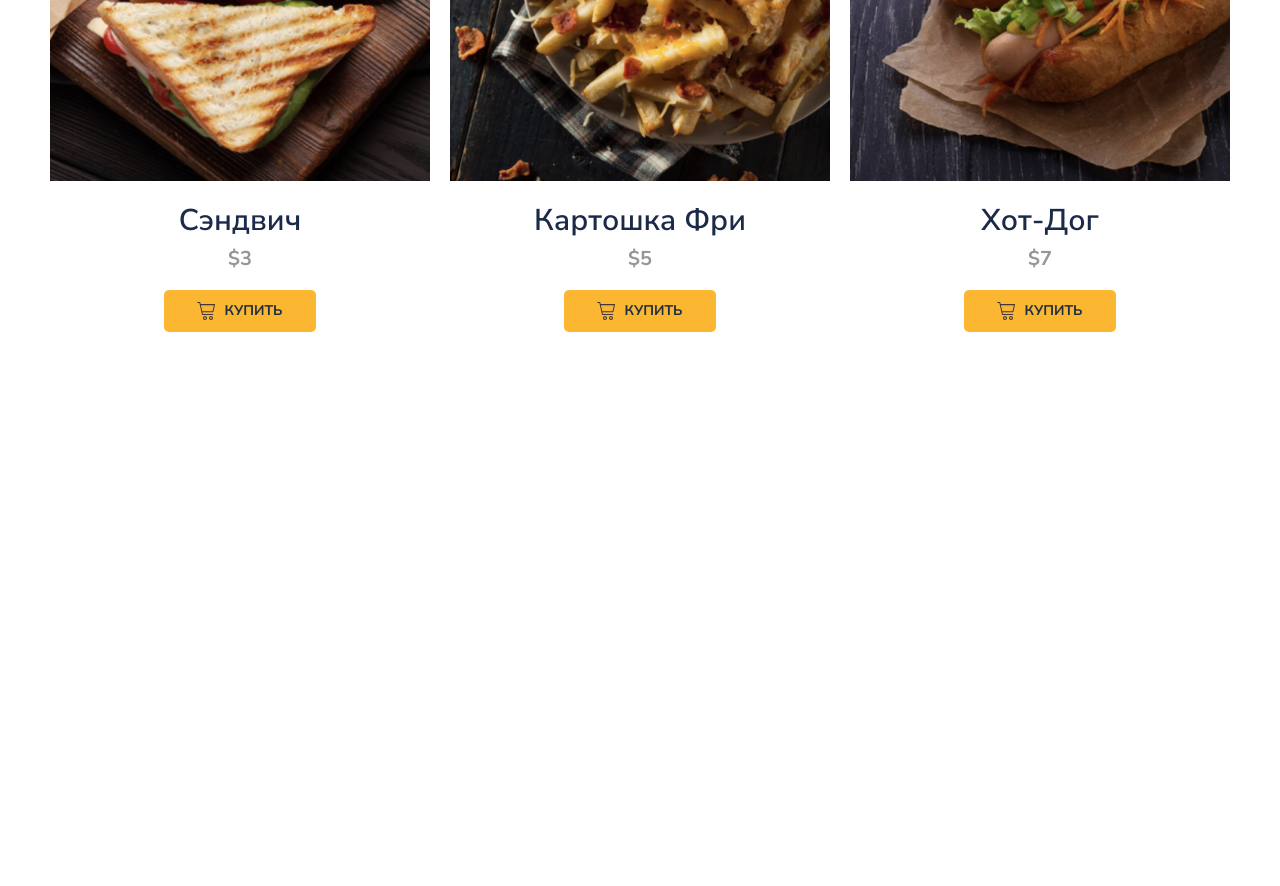
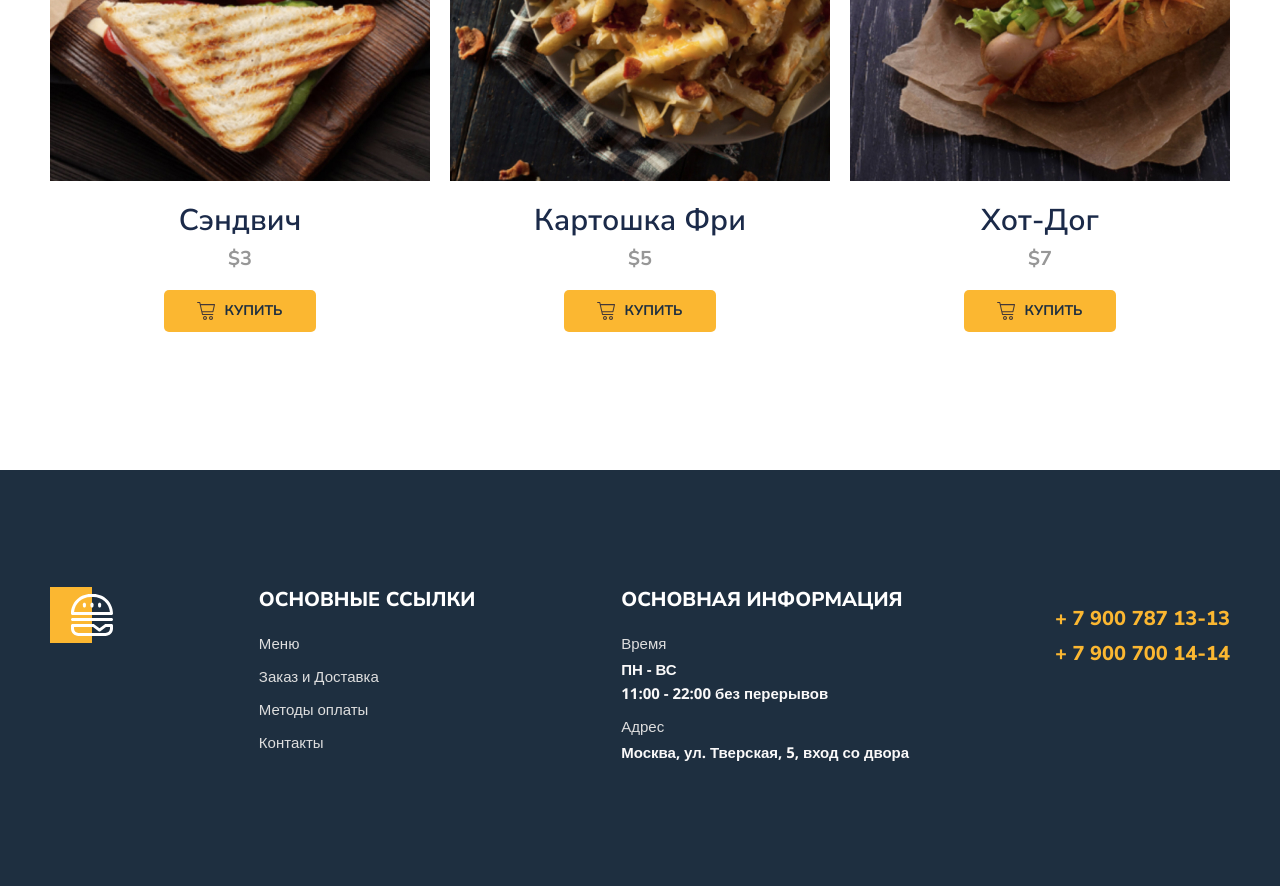
Before and after one commit to alexchennl/Module01-Burger, a plain HTML site: page index.html in a window 1280 px wide. Shown: the part 3005-3891 px from the top of the page. Before the commit the page ends 3438 px from the top, so only its background shows below. Drawn offline with nearby package versions, Linux system fonts and the light colour scheme.

Commit message:
Add styles

```diff
--- a/index.html
+++ b/index.html
@@ -181,6 +181,44 @@
                 </div>
             </div>
         </section>
+        <footer class="footer">
+            <div class="container">
+                <div class="footer-box">
+                    <div class="footer-item">
+                        <img class="footer-logo" src="images/logo-footer.svg" alt="Logo">
+                    </div>
+                    <div class="footer-item">
+                        <h2>основные ссылки</h2>
+                        <ul class="footer-list">
+                            <li><a href="#">Меню</a></li>
+                            <li><a href="#">Заказ и Доставка</a></li>
+                            <li><a href="#">Методы оплаты</a></li>
+                            <li><a href="#">Контакты</a></li>
+                        </ul>
+                    </div>
+                    <div class="footer-item">
+                        <h2>основная информация</h2>
+                        <ul class="footer-list">
+                            <li>
+                                <span>Время</span>
+                                ПН - ВС <br>
+                                11:00 - 22:00 без перерывов
+                            </li>
+                            <li>
+                                <span>Адрес</span>
+                                Москва, ул. Тверская, 5, вход со двора
+                            </li>
+                        </ul>
+                    </div>
+                    <div class="footer-tel">
+                        <ul class="footer-list">
+                            <li>+ 7 900 787 13-13</li>
+                            <li>+ 7 900 700 14-14</li>
+                        </ul>
+                    </div>
+                </div>
+            </div>
+        </footer>
     </main>
 </body>
 </html>
--- a/styles/main.css
+++ b/styles/main.css
@@ -271,3 +271,59 @@ background-size: cover;
     text-transform: uppercase;
     color: #1E2F40;
 }
+.footer {
+    background: #1E2F40;
+    color: #fff;
+    padding-top: 117px;
+    padding-bottom: 106px;
+    margin-top: 110px;
+}
+.footer-box {
+    display: flex;
+    justify-content: space-between;
+}
+.footer-logo {
+    width: 63px;
+    height: 56px;
+}
+.footer-item {
+    flex: 0 0 auto;
+}
+.footer-item h2 {
+    font-size: 20px;
+    font-weight: 800;
+    text-transform: uppercase;
+    margin-top: 1px;
+    margin-bottom: 20px;
+}
+.footer-item li {
+    margin-bottom: 9px;
+    font-family: 'Open Sans', sans-serif;
+    font-size: 15px;
+    color: #FAF9F9;
+    font-weight: 700;
+    line-height: 24px;
+}
+.footer-item a {
+    color: #DEDEDE;
+    text-decoration: none;
+    font-weight: 400;
+}
+.footer-item span {
+    color: #DEDEDE;
+    display: block;
+    font-weight: 400;
+    margin-bottom: 2px;
+}
+.footer-tel ul {
+    font-size: 20px;
+    font-weight: 800;
+    color: #FBB731;
+}
+.footer-tel li {
+    margin-bottom: 12px;
+}
+.footer-list {
+    padding-left: 0;
+    list-style-type: none;
+}
```
Also changed, not shown: images/logo-footer.svg (added).
